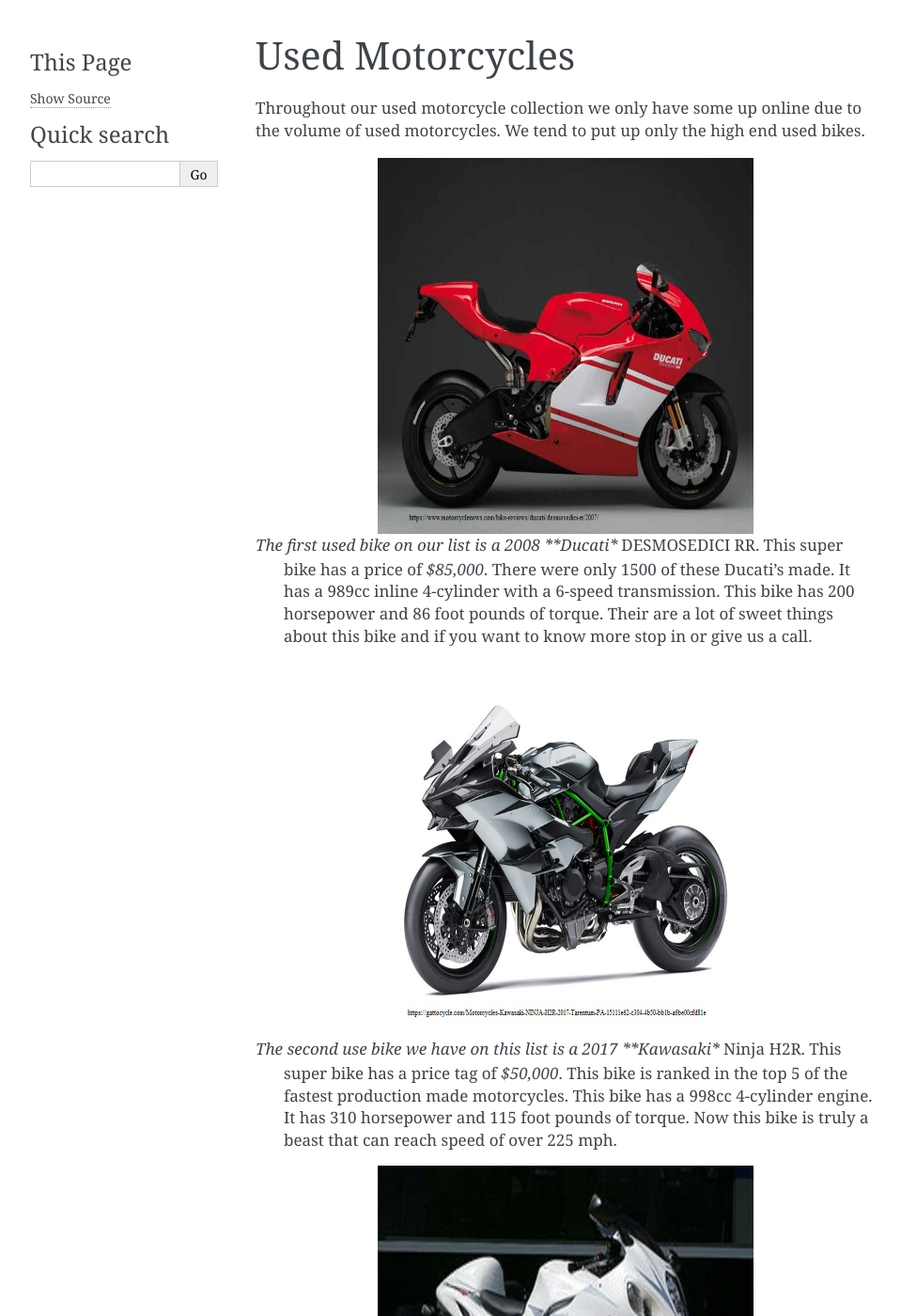
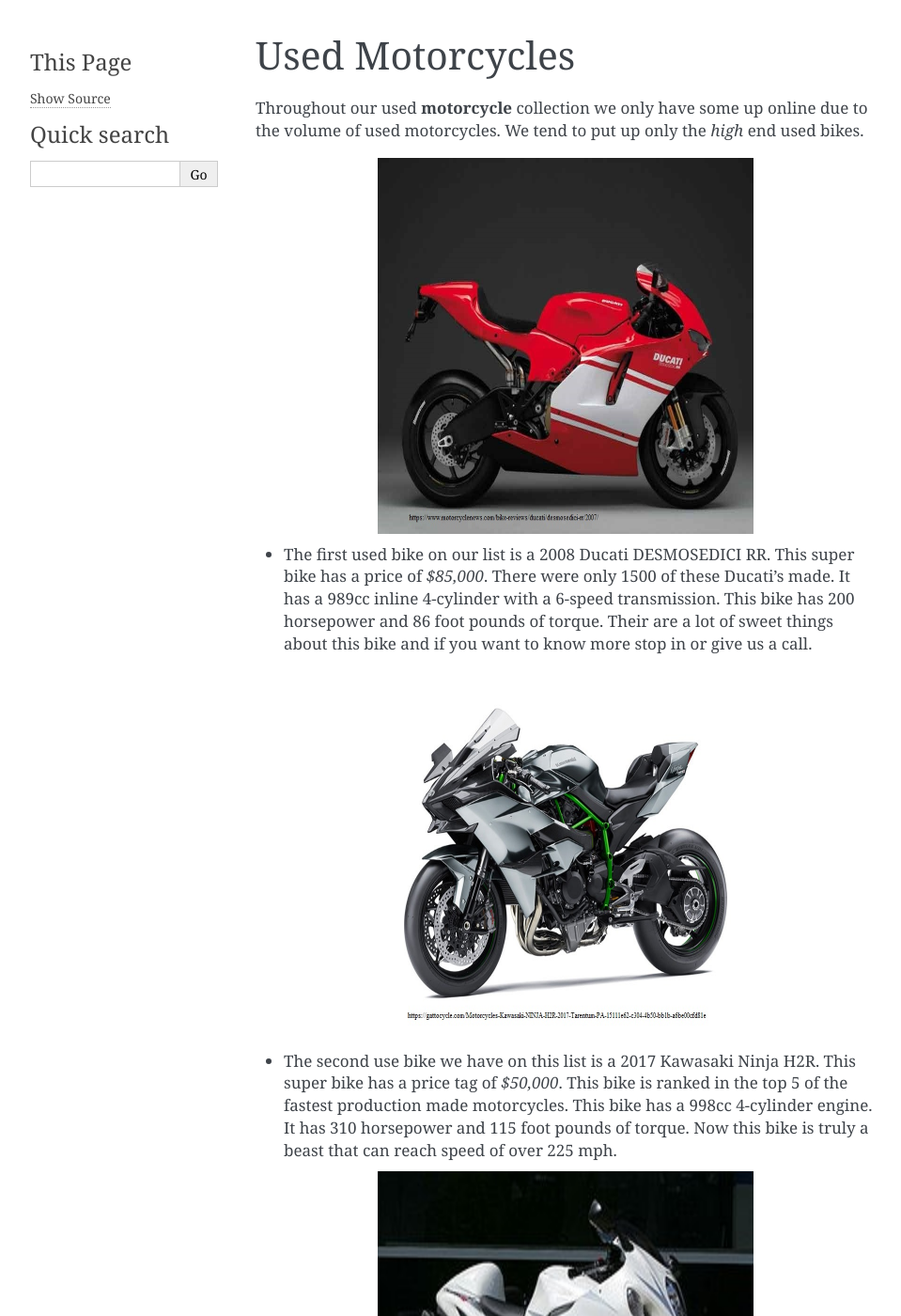
Before and after one commit to coletramp/car_dealership, a Sphinx documentation site: the page built from source/used_mc/used_mc.rst, in a window 1280 px wide and 1400 px high. Shown: the whole window at 94% size, without its empty margins (148-1107 px from the left). Built offline with Sphinx 7.4.7, drawn with Linux system fonts in a browser that asks for light colours; some of the changed text lies outside the part shown.

Commit message:
yeaaaa....

```diff
--- a/source/used_mc/used_mc.rst
+++ b/source/used_mc/used_mc.rst
@@ -1,8 +1,8 @@
 Used Motorcycles
 ================
 
-Throughout our used motorcycle collection we only have some up online due to
-the volume of used motorcycles. We tend to put up only the high end used bikes.
+Throughout our used **motorcycle** collection we only have some up online due to
+the volume of used motorcycles. We tend to put up only the *high* end used bikes.
 
 .. image:: ducati.jpg
     :width: 400px
@@ -10,11 +10,11 @@
     :height: 400px
     :alt: alternate text
 
-*The first used bike on our list is a 2008 **Ducati** DESMOSEDICI RR. This super
- bike has a price of *$85,000*. There were only 1500 of these Ducati's made.
- It has a 989cc inline 4-cylinder with a 6-speed transmission. This bike has
- 200 horsepower and 86 foot pounds of torque. Their are a lot of sweet things
- about this bike and if you want to know more stop in or give us a call.
+* The first used bike on our list is a 2008 Ducati DESMOSEDICI RR. This super
+  bike has a price of *$85,000*. There were only 1500 of these Ducati's made.
+  It has a 989cc inline 4-cylinder with a 6-speed transmission. This bike has
+  200 horsepower and 86 foot pounds of torque. Their are a lot of sweet things
+  about this bike and if you want to know more stop in or give us a call.
 
 .. image:: h2r.jpg
     :width: 400px
@@ -22,11 +22,11 @@
     :height: 400px
     :alt: alternate text
 
-*The second use bike we have on this list is a 2017 **Kawasaki** Ninja H2R. This
- super bike has a price tag of *$50,000*. This bike is ranked in the top 5 of
- the fastest production made motorcycles. This bike has a 998cc 4-cylinder engine.
- It has 310 horsepower and 115 foot pounds of torque. Now this bike is truly a
- beast that can reach speed of over 225 mph.
+* The second use bike we have on this list is a 2017 Kawasaki Ninja H2R. This
+  super bike has a price tag of *$50,000*. This bike is ranked in the top 5 of
+  the fastest production made motorcycles. This bike has a 998cc 4-cylinder engine.
+  It has 310 horsepower and 115 foot pounds of torque. Now this bike is truly a
+  beast that can reach speed of over 225 mph.
 
 .. image:: sh.jpg
     :width: 400px
@@ -34,10 +34,10 @@
     :height: 400px
     :alt: alternate text
 
-*The third bike we have is a 2010 **Suzuki** Hayabusa. This bike has a price tag of
- *$7,000* but has the most power for the price. It has a 1,340cc 4-cylinder engine
- pushing out 197 horsepower and 154 foot pounds of torque. Even though its only
- *$7,000* it can still hit speeds of over 190 mph.
+* The third bike we have is a 2010 Suzuki Hayabusa. This bike has a price tag of
+  *$7,000* but has the most power for the price. It has a 1,340cc 4-cylinder engine
+  pushing out 197 horsepower and 154 foot pounds of torque. Even though its only
+  *$7,000* it can still hit speeds of over 190 mph.
 
  .. image:: s1000rr.jpg
     :width: 400px
@@ -45,9 +45,9 @@
     :height: 400px
     :alt: alternate text
 
-*The fourth bike we have is a 2017 **BMW** S1000RR. This bike has a sticker price of
- *$15,000*. This bike is a 999cc inline 4-cylinder with a 6-speed transmission. This
- bike has 200 horsepower and 84 foot pounds of torque. This being said the top speed
- of this bike is only about 125 mph.
+* The fourth bike we have is a 2017 BMW S1000RR. This bike has a sticker price of
+  *$15,000*. This bike is a 999cc inline 4-cylinder with a 6-speed transmission. This
+  bike has 200 horsepower and 84 foot pounds of torque. This being said the top speed
+  of this bike is only about 125 mph.
 
 If you have any questions about our inventory feel free to give us a call!
```
